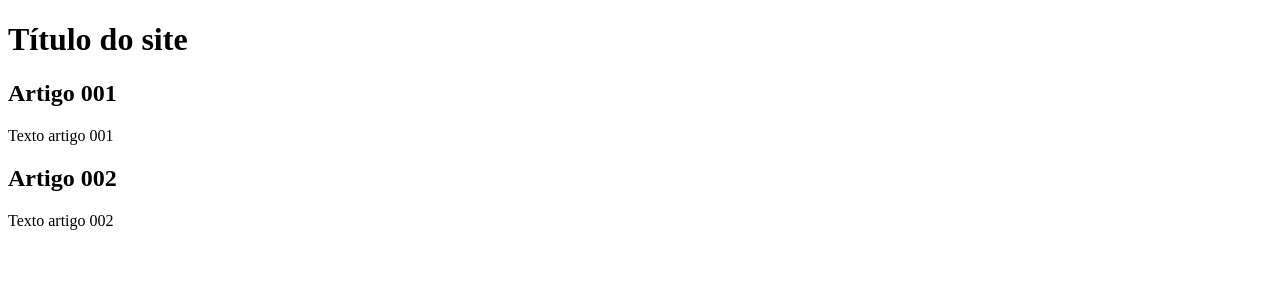
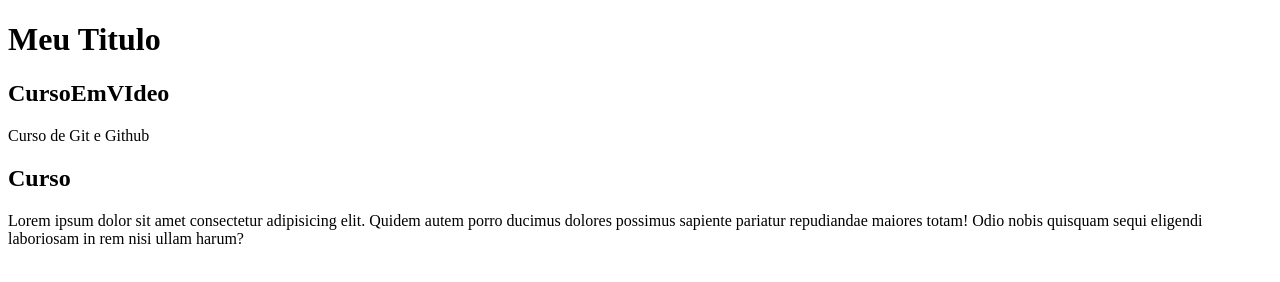
Before and after one commit to GustavoRiba/projeto-teste, a plain HTML site: page index.html in a window 1280 px wide. Drawn offline with Linux system fonts and the light colour scheme.

Commit message:
comecei a escrever o conteudo

```diff
--- a/index.html
+++ b/index.html
@@ -8,15 +8,15 @@
 <body>
     <main>
       <header>
-        <h1> Título do site</h1>
+        <h1>Meu Titulo</h1>
       </header>
       <article>
-        <h2>Artigo 001</h2>
-        <p> Texto artigo 001</p>
+        <h2>CursoEmVIdeo</h2>
+        <p> Curso de Git e Github</p>
       </article>
       <article>
-        <h2>Artigo 002</h2>
-        <p>Texto artigo 002</p>
+        <h2>Curso</h2>
+        <p>Lorem ipsum dolor sit amet consectetur adipisicing elit. Quidem autem porro ducimus dolores possimus sapiente pariatur repudiandae maiores totam! Odio nobis quisquam sequi eligendi laboriosam in rem nisi ullam harum?</p>
       </article>
     </main>
 </body>
```
